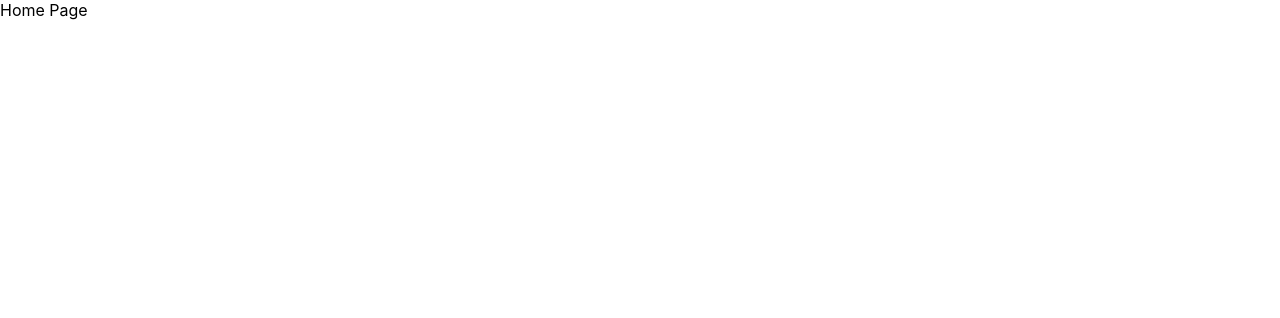
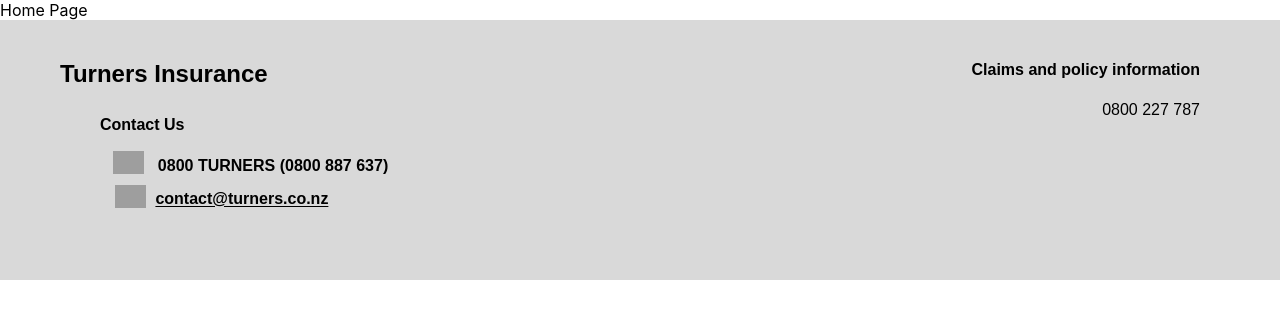
Before and after one commit to Kymarndo/Mission5, a React (Create React App) app: page / in a window 1280 px wide. Shown: the top 318 px of the page. Built offline with nearby package versions, Linux system fonts and the light colour scheme; grey boxes are pictures that could not be loaded.

Commit message:
footer component complete

```diff
--- a/src/App.js
+++ b/src/App.js
@@ -1,6 +1,6 @@
 import { BrowserRouter, Routes, Route } from "react-router-dom";
 import Home from "./pages/Home";
-
+import Footer from "./components/shared/footer/Footer";
 
 function App() {
   return (
@@ -10,6 +10,7 @@
           <Route path="/" element={<Home />}></Route>
         </Routes>
       </BrowserRouter >
+      <Footer />
     </div>
   );
 }
--- /dev/null
+++ b/src/components/shared/footer/Footer.js
@@ -0,0 +1,19 @@
+import footerStyles from "./Footer.module.css";
+
+export default function Footer() {
+    return (
+        <>
+        <div className={footerStyles.background}>
+            <div>
+            <div className={footerStyles.topleft}><h2>Turners Insurance</h2></div>
+            <div className={footerStyles.contactus}><p>Contact Us</p></div>
+            <div className={footerStyles.details}><p><img src="https://www.seekpng.com/png/full/12-124573_graphic-library-stock-icons-transparent-png-images-transparent.png" alt="" className={footerStyles.icons} /> 0800 TURNERS (0800 887 637)</p>
+            <p style={{textDecoration: 'underline', padding: '0px 2px'}}><img src="https://www.freeiconspng.com/uploads/email-icon-clip-art--royalty--31.png" alt="" className={footerStyles.icons} />contact@turners.co.nz</p></div>
+            </div>
+            <div className={footerStyles.rightside}><h4>Claims and policy information</h4><p>0800 227 787</p></div>
+
+        </div>
+
+        </>
+    )
+}
--- /dev/null
+++ b/src/components/shared/footer/Footer.module.css
@@ -0,0 +1,51 @@
+.background {
+    background: #d9d9d9;
+    width: 100%;
+    height: 260px;
+    display: flex;
+    justify-content: space-between;
+}
+
+.topleft {
+    font-family: Arial, Helvetica, sans-serif;
+    margin: 20px 60px;
+    padding-top: 0.2px;
+
+}
+
+.contactus {
+    font-family: Arial, Helvetica, sans-serif;
+    font-weight: 600;
+    margin: 0 100px;
+    padding-top: 0.5rem;
+    padding-bottom: 10px;
+}
+
+.details {
+    font-family: Arial, Helvetica, sans-serif;
+    font-weight: 600;
+    margin: -2px 110px;
+    position: relative;
+
+
+}
+
+.icons {
+    height: 23px;
+    position: relative;
+    bottom: -6px;
+    margin: 0.2rem 0.2rem;
+    padding-right: 0.4rem;
+}
+
+.rightside {
+    font-family: Arial, Helvetica, sans-serif;
+    position: relative;
+    display: flex;
+    flex-direction: column;
+    text-align: right;
+    margin: 20px 80px
+
+}
+
+p {margin: 0;}
```
